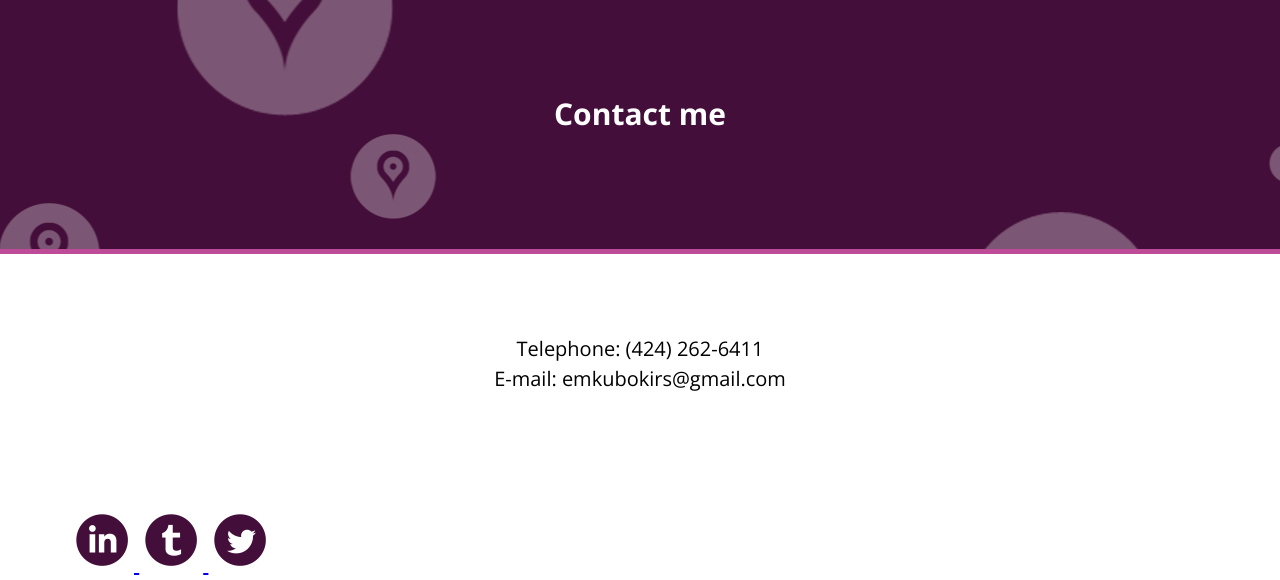
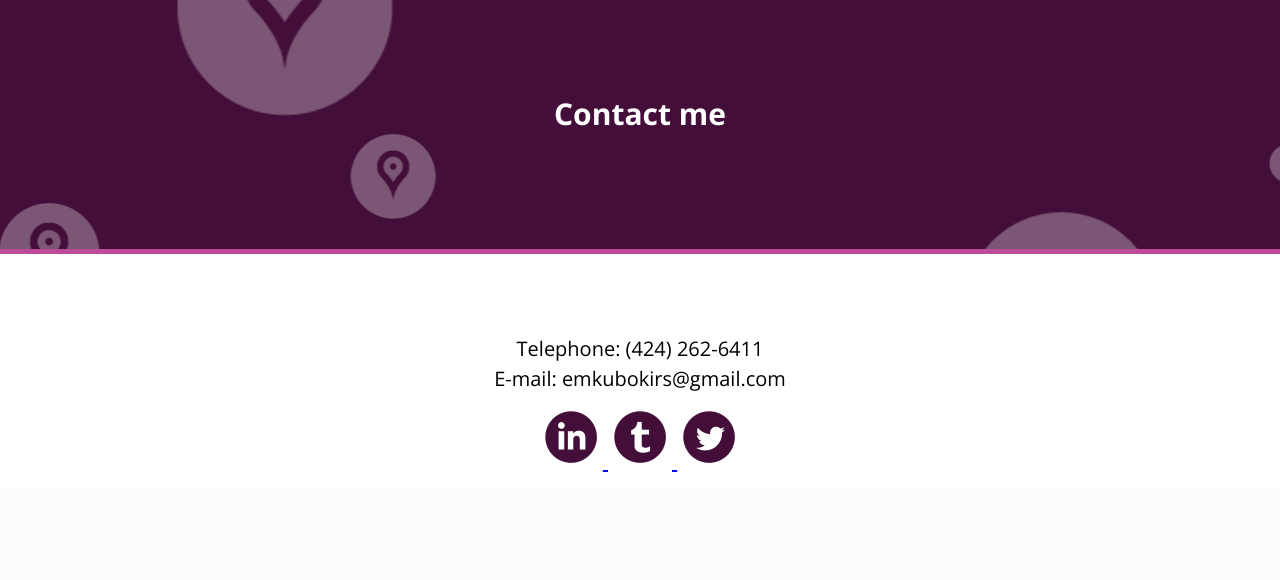
Before and after one commit to ekubokirs/work, a PHP site: page / in a window 1280 px wide. Shown: the part 2309-2889 px from the top of the page. After the commit the page ends 2781 px from the top, so only its background shows below. Run offline with PHP 8.4, Linux system fonts and the light colour scheme; some libraries are stand-ins or nearby versions.

Commit message:
styled social icons and changed background photo

```diff
--- a/css/style.css
+++ b/css/style.css
@@ -101,7 +101,7 @@ h2 {
 #contact p {
     padding:0 20px;
     width:50%;
-    margin:0 25% 10% 25%;
+    margin:0 25% 0 25%;
     text-align: center;
 }
 #welcome {
@@ -111,6 +111,10 @@ h2 {
     font-style: italic;
     font-weight:600;
     color:#666;
+}
+.social-links{
+    margin: 1% auto 1%;
+    text-align: center;
 }
 .blog-item {
     width:22%;
```
Also changed, not shown: img/about-bg.jpg, img/about-bg2.jpg (added), 1 other file.
